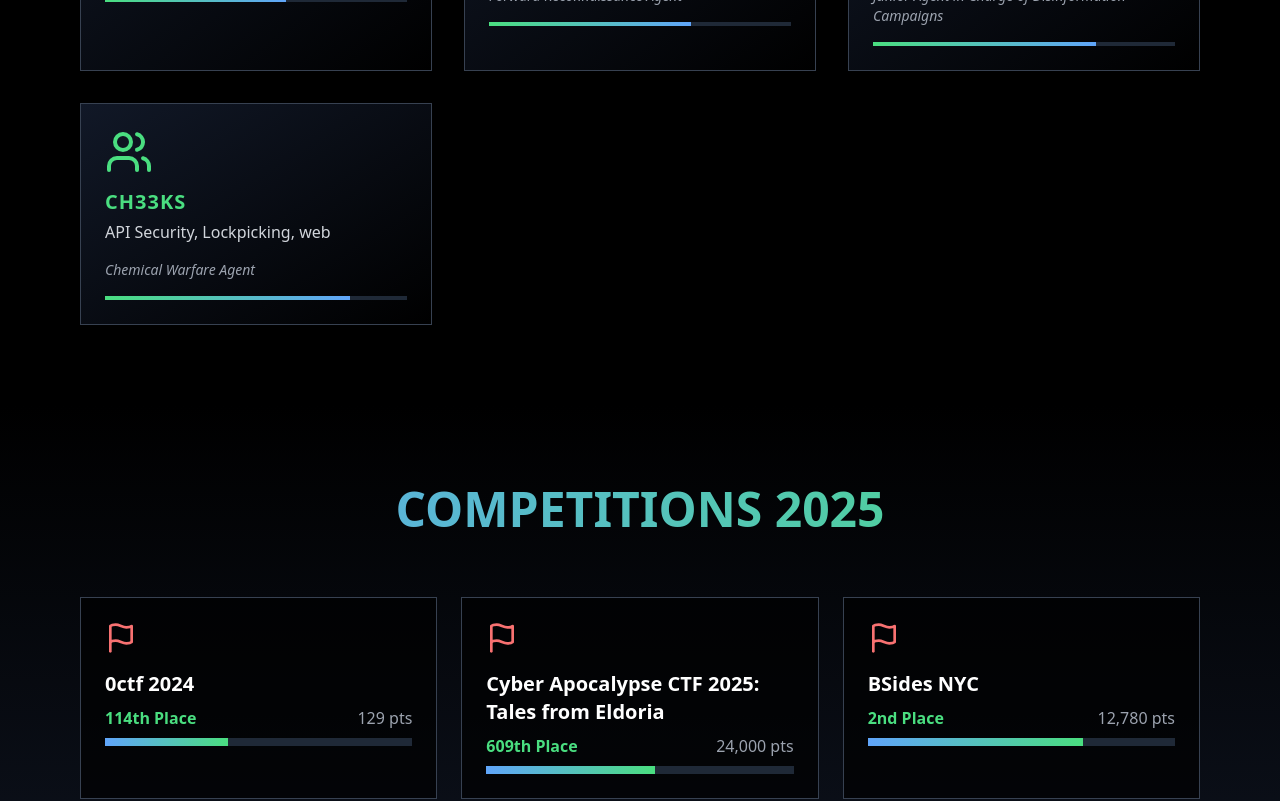
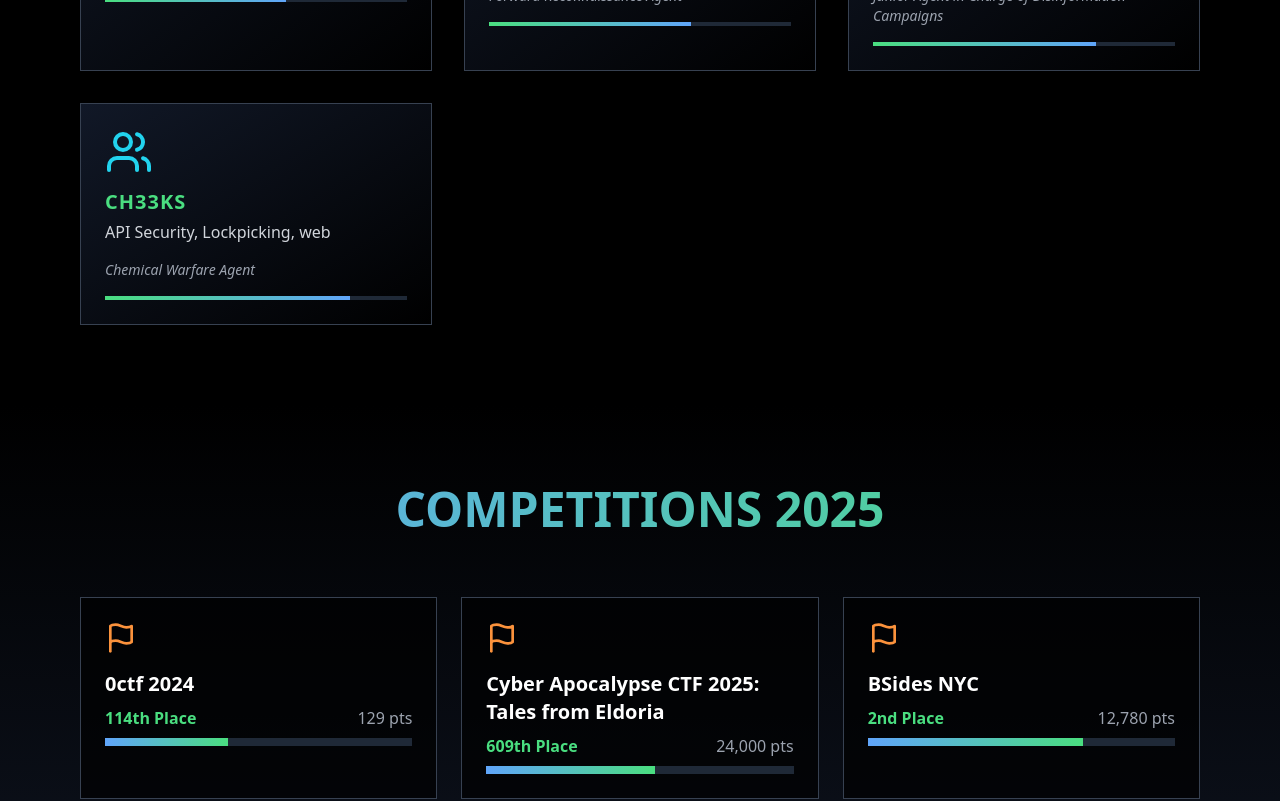
Before and after one commit to hungry-bogart/ciahackedme, a React (Vite) app: page / in a window 1280 px wide. Shown: the part 2040-2841 px from the top of the page. Built offline with nearby package versions, Linux system fonts and the light colour scheme.

Commit message:
Made notes added highlights on cards. Comment to experiment with background in App.tsx file.

```diff
--- a/package.json
+++ b/package.json
@@ -29,6 +29,6 @@
     "tailwindcss": "^3.4.1",
     "typescript": "^5.5.3",
     "typescript-eslint": "^8.3.0",
-    "vite": "^5.4.2"
+    "vite": "^6.3.5"
   }
 }
--- a/src/App.tsx
+++ b/src/App.tsx
@@ -78,6 +78,7 @@ function App() {
 
       {/* Hero Section */}
       <section id="hero" className="min-h-screen flex items-center justify-center relative overflow-hidden">
+        {/* Background gradient starts here. Experiment with colors! */}
         <div className="absolute inset-0 bg-gradient-to-br from-black via-gray-900 to-black"></div>
         <div className="absolute inset-0 opacity-10">
           <div className="w-full h-full bg-gradient-to-r from-green-400/5 via-transparent to-green-400/5 animate-pulse"></div>
@@ -206,7 +207,7 @@ function App() {
                 className="group bg-gradient-to-br from-gray-900 to-black p-6 border border-gray-700 hover:border-green-400 transition-all duration-300 transform hover:scale-105"
               >
                 <div className="mb-4">
-                  <Users className="w-12 h-12 text-green-400 mb-3" />
+                  <Users className="w-12 h-12 text-cyan-400 mb-3" />
                   <h3 className="text-xl font-bold text-green-400 uppercase tracking-wider mb-1">
                     {member.name}
                   </h3>
@@ -238,7 +239,7 @@ function App() {
                 key={achievement.event}
                 className="bg-black/70 p-6 border border-gray-700 hover:border-blue-400 transition-all duration-300 group"
               >
-                <Flag className="w-8 h-8 text-red-400 mb-4 group-hover:animate-pulse" />
+                <Flag className="w-8 h-8 text-orange-400 mb-4 group-hover:animate-pulse" />
                 <h3 className="text-xl font-bold text-white mb-2">{achievement.event}</h3>
                 <div className="flex justify-between items-center mb-2">
                   <span className="text-green-400 font-semibold">{achievement.placement}</span>
```
Also changed, not shown: 1 other file (tests, documents, lock files or other folders).
